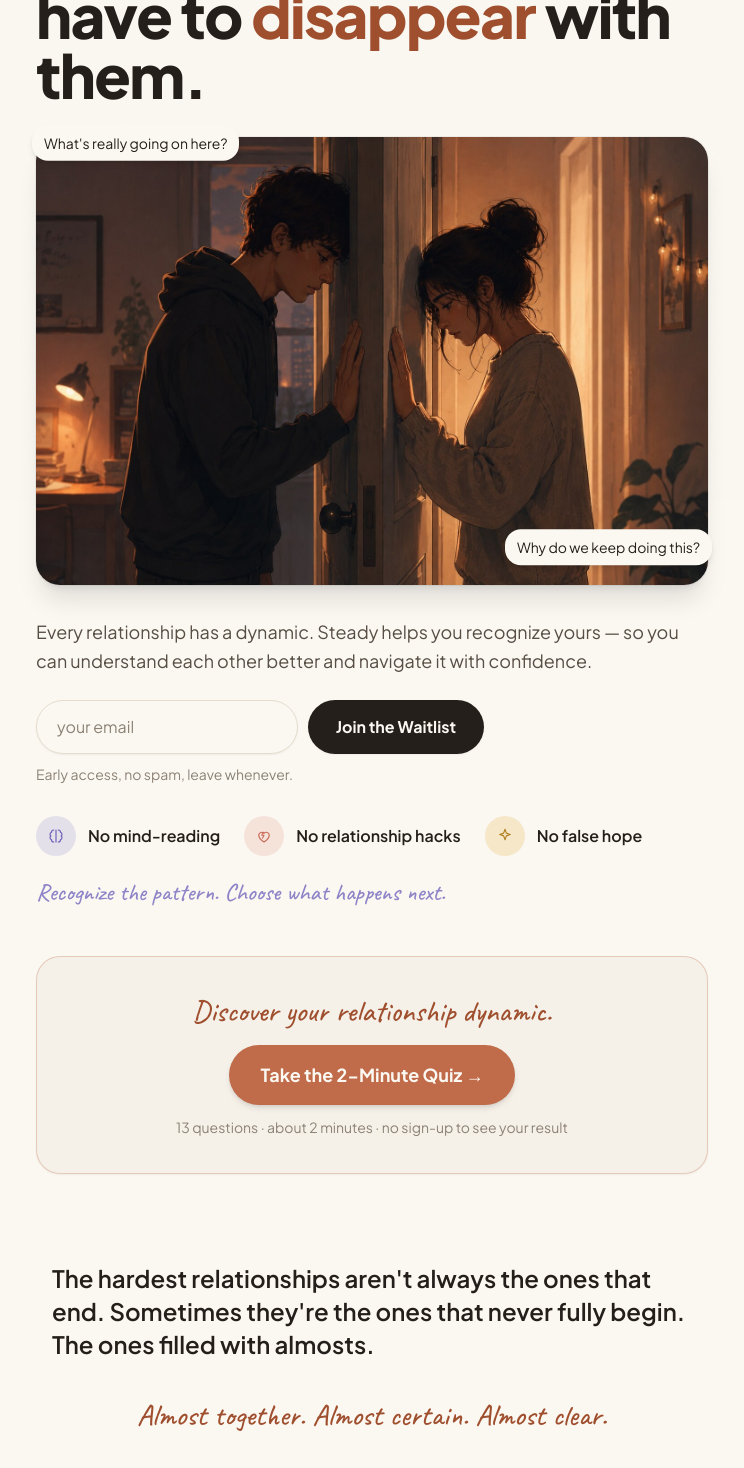
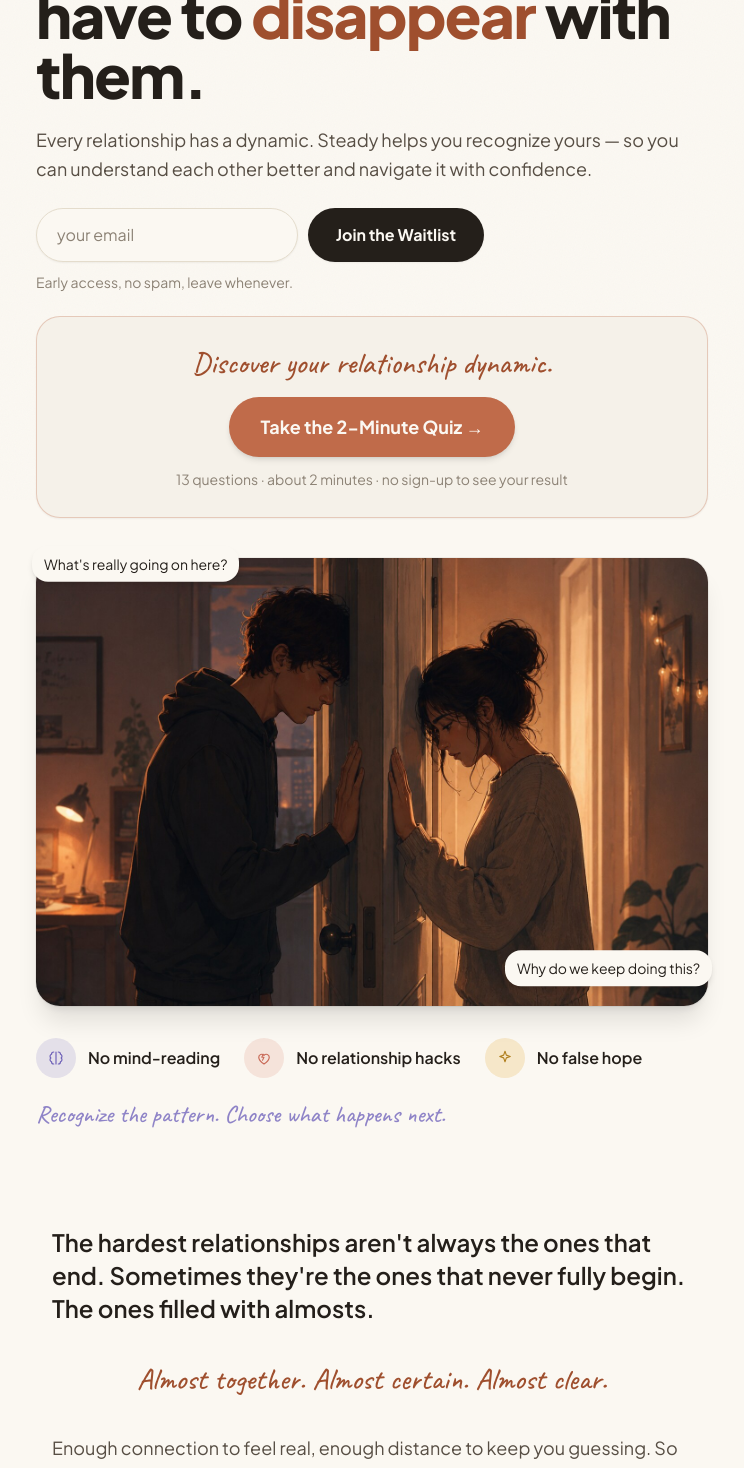
Before and after one commit to jmyoakum/steady-landing, a Next.js app: page / in a window 1280 px wide. Shown: the part 300-1768 px from the top of the page, without its empty margins (268-1012 px from the left). Built offline with nearby package versions, Linux system fonts and the light colour scheme.

Commit message:
Add files via upload

```diff
--- a/app/page.tsx
+++ b/app/page.tsx
@@ -30,7 +30,7 @@ export default function Home() {
       <SiteHeader joinHref="#join" />
 
       {/* Hero */}
-      <section className="px-5 pb-12 pt-12 sm:pt-16">
+      <section className="px-5 pb-10 pt-12 sm:pt-16">
         <div data-reveal className="mx-auto max-w-2xl">
           <p className="mb-4 text-sm font-bold uppercase tracking-[0.18em] text-clay">
             Every relationship has a dynamic · Learn to read yours
@@ -40,7 +40,37 @@ export default function Home() {
             <span className="text-clayDeep">disappear</span> with them.
           </h1>
 
-          <div className="relative mt-8">
+          <p className="mt-5 text-lg leading-relaxed text-inkSoft">
+            Every relationship has a dynamic. Steady helps you recognize yours —
+            so you can understand each other better and navigate it with
+            confidence.
+          </p>
+
+          <div className="mt-6 max-w-md">
+            <WaitlistForm cta="Join the Waitlist" />
+            <p className="mt-2.5 text-sm text-inkFaint">
+              Early access, no spam, leave whenever.
+            </p>
+          </div>
+
+          {/* Quiz CTA — prominent, above the fold */}
+          <div className="mt-6 rounded-3xl border border-clay/30 bg-paper px-6 py-7 text-center shadow-sm sm:px-10">
+            <p className="font-hand text-3xl text-clayDeep">
+              Discover your relationship dynamic.
+            </p>
+            <a
+              href="/quiz"
+              className="mt-4 inline-flex items-center gap-2 rounded-full bg-clay px-8 py-4 text-lg font-bold text-cream shadow-md transition-all hover:bg-clayDeep hover:shadow-lg active:translate-y-px"
+            >
+              Take the 2-Minute Quiz →
+            </a>
+            <p className="mt-3 text-sm text-inkFaint">
+              13 questions · about 2 minutes · no sign-up to see your result
+            </p>
+          </div>
+
+          {/* Emotional visual — below the CTAs */}
+          <div className="relative mt-10">
             <div className="floaty-slow absolute -left-1 -top-3 z-10 rounded-2xl bg-cream px-3 py-2 text-xs shadow-md sm:text-sm">
               What&apos;s really going on here?
             </div>
@@ -55,17 +85,6 @@ export default function Home() {
                 className="h-auto w-full transition-transform duration-500 group-hover:scale-[1.02]"
               />
             </div>
-          </div>
-
-          <p className="mt-8 text-lg leading-relaxed text-inkSoft">
-            Every relationship has a dynamic. Steady helps you recognize yours — so you can understand each other better and navigate it with confidence.
-          </p>
-
-          <div className="mt-6 max-w-md">
-            <WaitlistForm cta="Join the Waitlist" />
-            <p className="mt-2.5 text-sm text-inkFaint">
-              Early access, no spam, leave whenever.
-            </p>
           </div>
 
           <div className="mt-8 flex flex-col gap-3 sm:flex-row sm:flex-wrap sm:gap-x-6">
@@ -89,27 +108,6 @@ export default function Home() {
 
           <p className="mt-5 font-hand text-2xl text-lavender">
             Recognize the pattern. Choose what happens next.
-          </p>
-        </div>
-      </section>
-
-      {/* Quiz CTA — prominent, directly beneath the hero */}
-      <section className="px-5 pb-8">
-        <div
-          data-reveal
-          className="mx-auto max-w-2xl rounded-3xl border border-clay/30 bg-paper px-6 py-9 text-center shadow-sm sm:px-10"
-        >
-          <p className="font-hand text-3xl text-clayDeep">
-            Discover your relationship dynamic.
-          </p>
-          <a
-            href="/quiz"
-            className="mt-4 inline-flex items-center gap-2 rounded-full bg-clay px-8 py-4 text-lg font-bold text-cream shadow-md transition-all hover:bg-clayDeep hover:shadow-lg active:translate-y-px"
-          >
-            Take the 2-Minute Quiz →
-          </a>
-          <p className="mt-3 text-sm text-inkFaint">
-            13 questions · about 2 minutes · no sign-up to see your result
           </p>
         </div>
       </section>
```
